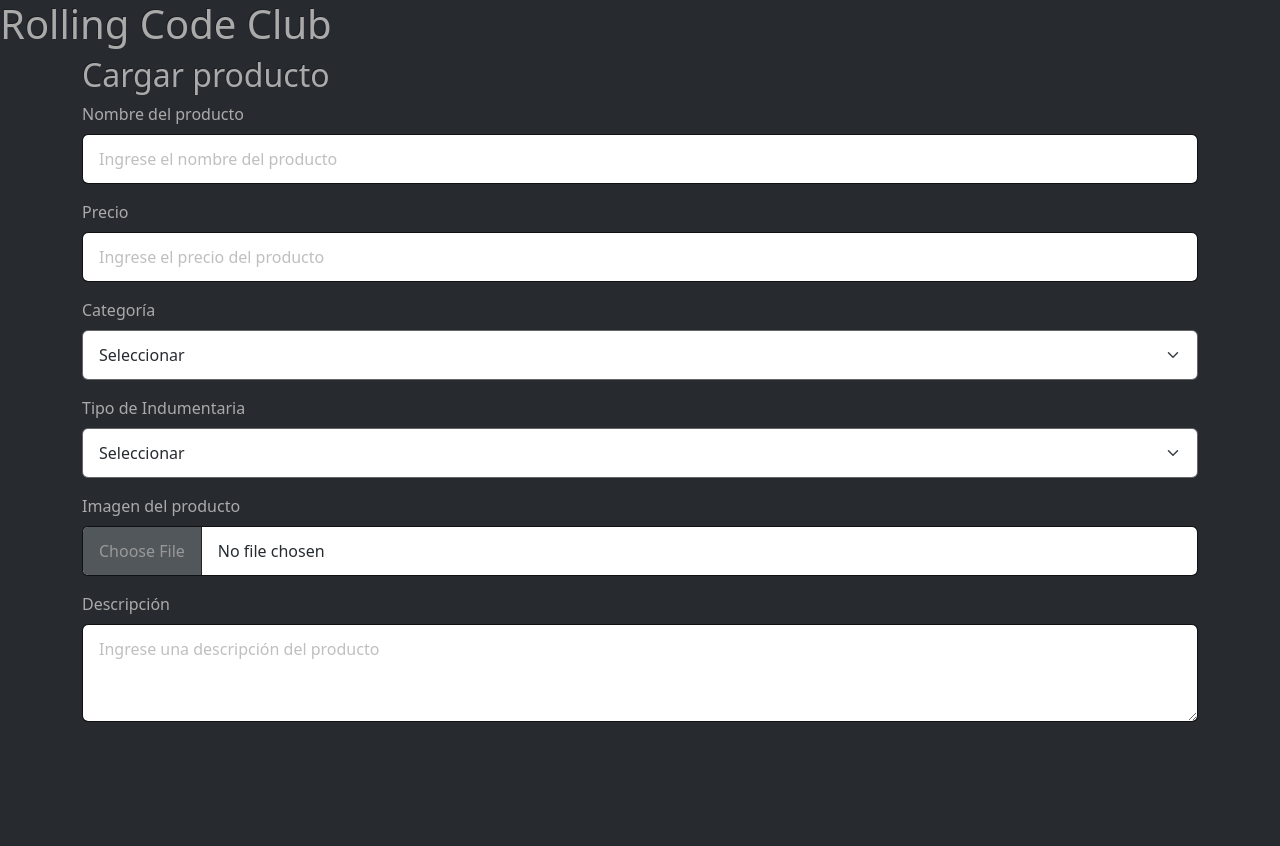
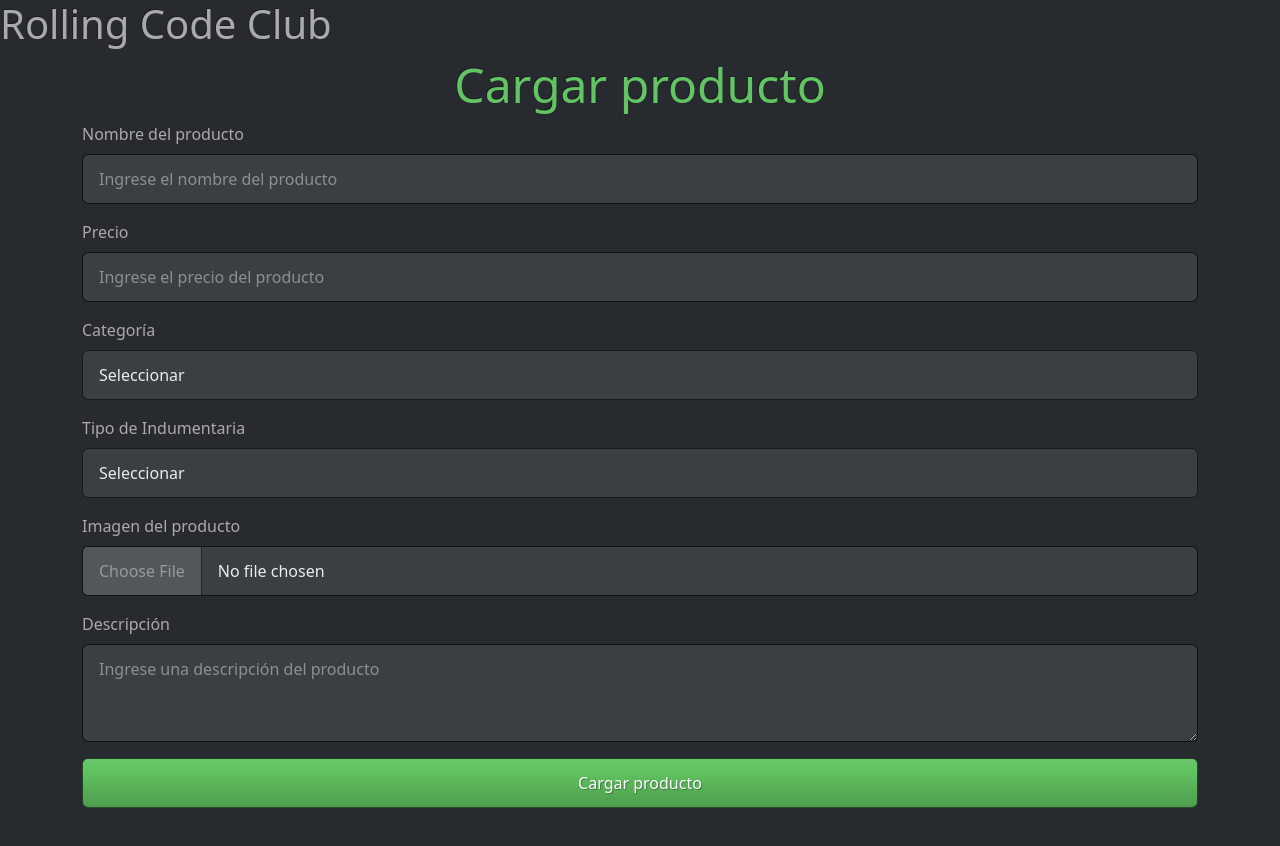
Before and after one commit to ximebarrientos/rollingCodeClub, a React (Vite) app: page / in a window 1280 px wide. Shown: the top 846 px of the page. Before the commit the page ends 800 px from the top, so only its background shows below. Built offline with nearby package versions, Linux system fonts and the light colour scheme.

Commit message:
mejoré el formulario de producto añadiendo estilos y un botón de carga

```diff
--- a/src/components/pages/producto/FormularioProducto.jsx
+++ b/src/components/pages/producto/FormularioProducto.jsx
@@ -1,16 +1,17 @@
-import { Container, Form, Row } from "react-bootstrap";
+import { Container, Form, Row, Button } from "react-bootstrap";
 
 const FormularioProducto = () => {
   return (
     <Container>
-      <Row className="justify-content-center">
+      <Row className="justify-content-center mb-5">
         <Form>
-          <h2>Cargar producto</h2>
+          <h2 className="text-success text-center display-5">Cargar producto</h2>
           <Form.Group className="mb-3" controlId="nombreProducto">
             <Form.Label>Nombre del producto</Form.Label>
             <Form.Control
               type="text"
               placeholder="Ingrese el nombre del producto"
+              className="bg-primary text-light"
             />
           </Form.Group>
           <Form.Group className="mb-3" controlId="precioProducto">
@@ -18,11 +19,12 @@ const FormularioProducto = () => {
             <Form.Control
               type="number"
               placeholder="Ingrese el precio del producto"
+              className="bg-primary text-light"
             />
           </Form.Group>
           <Form.Group className="mb-3" controlId="categoriaProducto">
             <Form.Label>Categoría</Form.Label>
-            <Form.Select>
+            <Form.Select className="bg-primary text-light">
               <option value="">Seleccionar</option>
               <option value="Indumentaria">Indumentaria</option>
               <option value="Articulos">Artículos para entrenar</option>
@@ -30,7 +32,7 @@ const FormularioProducto = () => {
           </Form.Group>
           <Form.Group className="mb-3" controlId="subcategoriaProducto">
             <Form.Label>Tipo de Indumentaria</Form.Label>
-            <Form.Select >
+            <Form.Select className="bg-primary text-light">
               <option value="">Seleccionar</option>
               <option value="Remera">Remera</option>
               <option value="Short">Short</option>
@@ -39,7 +41,7 @@ const FormularioProducto = () => {
           </Form.Group>
           <Form.Group className="mb-3" controlId="imagenProducto">
             <Form.Label>Imagen del producto</Form.Label>
-            <Form.Control type="file" />
+            <Form.Control type="file" className="bg-primary text-light" />
           </Form.Group>
           <Form.Group className="mb-3" controlId="descripcionProducto">
             <Form.Label>Descripción</Form.Label>
@@ -47,8 +49,14 @@ const FormularioProducto = () => {
               as="textarea"
               rows={3}
               placeholder="Ingrese una descripción del producto"
+              className="bg-primary text-light"
             />
           </Form.Group>
+          <div className="d-grid">
+            <Button variant="success" type="submit">
+              Cargar producto
+            </Button>
+          </div>
         </Form>
       </Row>
     </Container>
```
